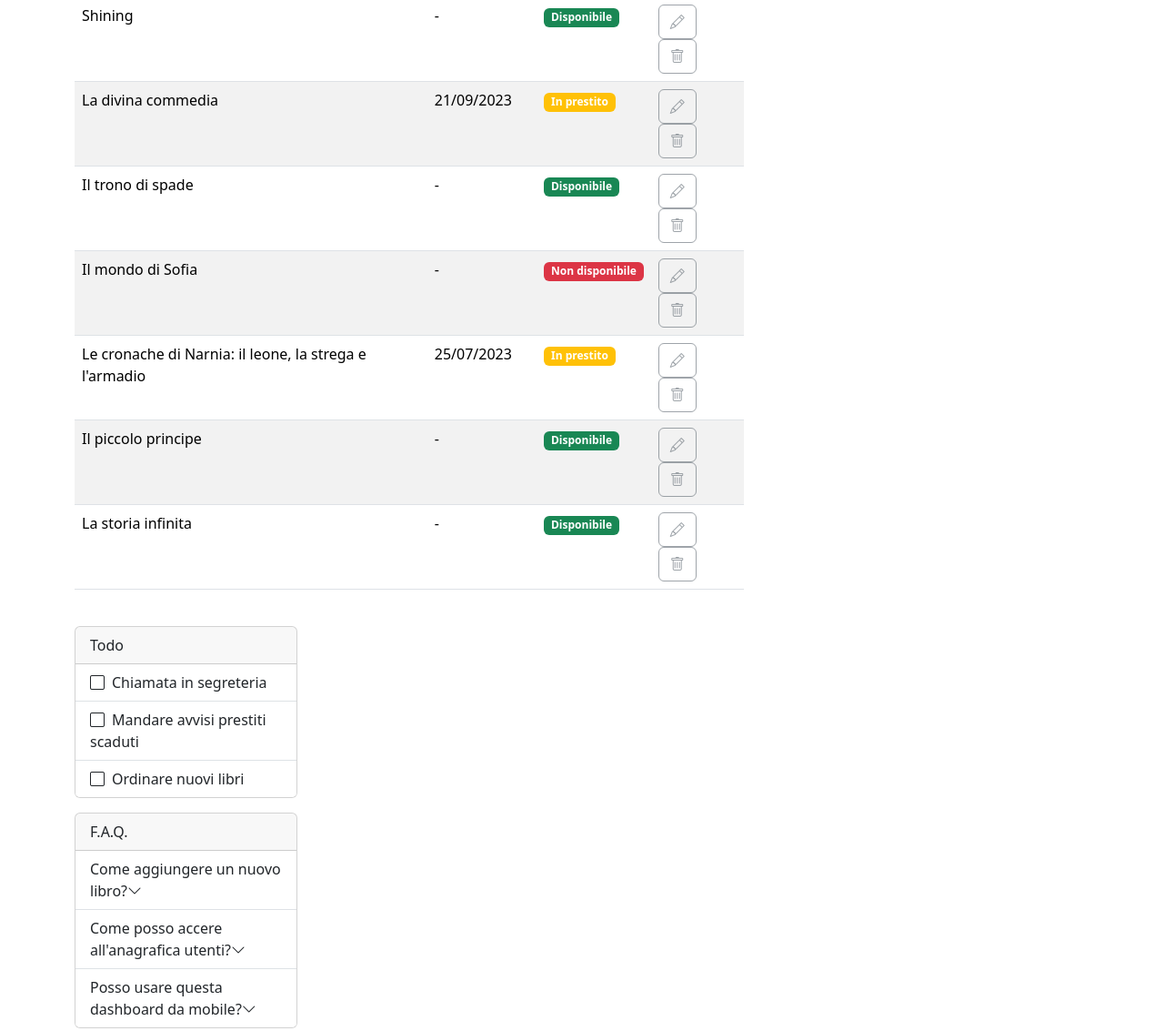
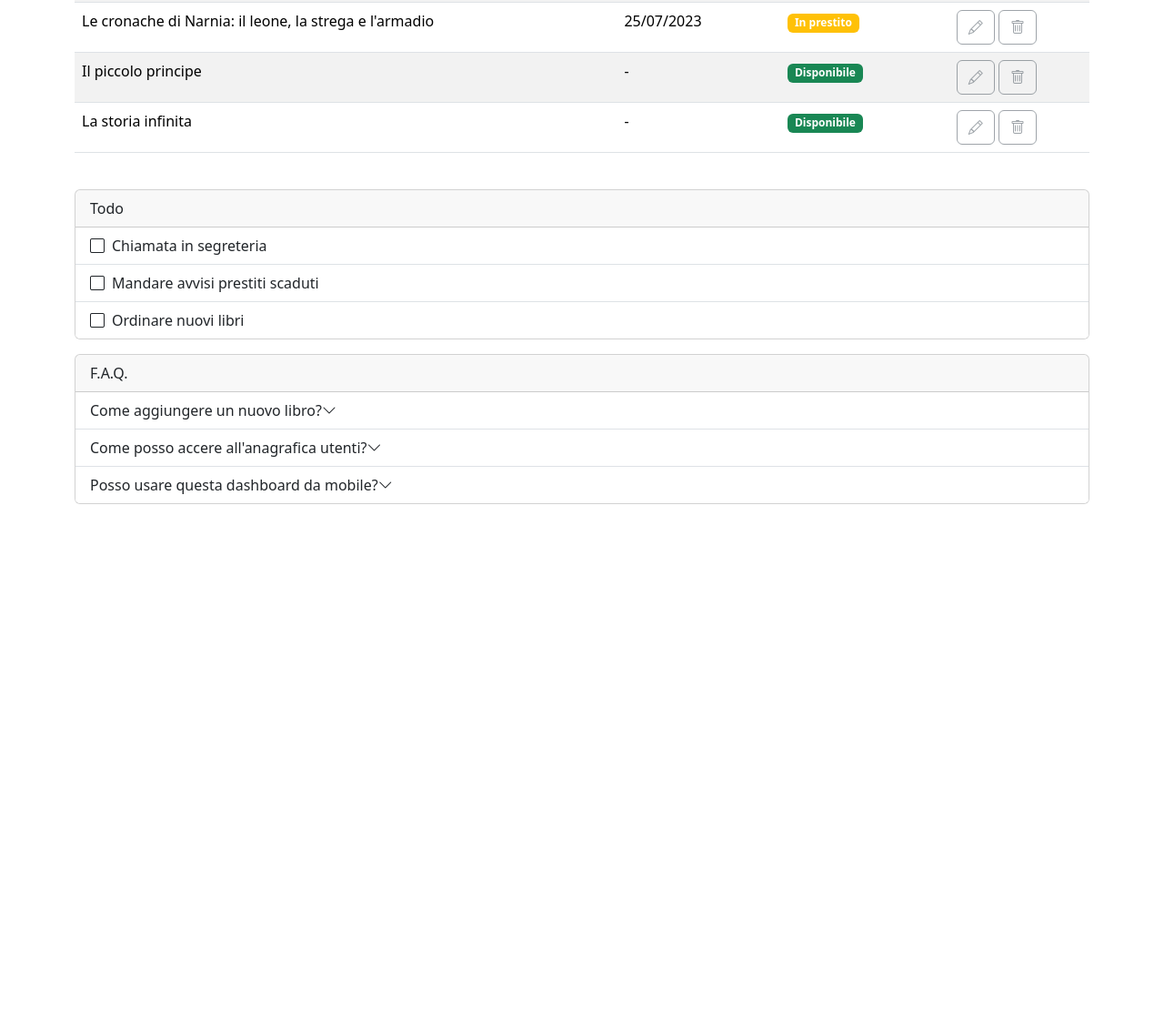
Before and after one commit to RaffaeleSergio/html-css-bootstrap-dashboard, a plain HTML site: page storico.html in a window 1280 px wide. Shown: the part 695-1828 px from the top of the page at 91% size. After the commit the page ends 1281 px from the top, so only its background shows below. Drawn offline with nearby package versions, Linux system fonts and the light colour scheme.

Commit message:
feat: completo

```diff
--- a/storico.html
+++ b/storico.html
@@ -46,7 +46,7 @@
         <section>
             <div class="container">
                 <div class="row">
-                    <div class="col-12 col-lg-8">
+                    <div class="col-12">
                         <div class="d-flex flex-wrap justify-content-between py-4">
                             <h2 class="">Catalogo libri</h2>
                             <button type="button" class="btn btn-primary">Aggiungi libro</button>
@@ -186,7 +186,7 @@
                         </table>
                     </div>
 
-                        <div class="col-12 col-lg-4">
+                        <div class="col-12">
                             <div class="card">
                                 <div class="card-header">
                                     Todo
```
